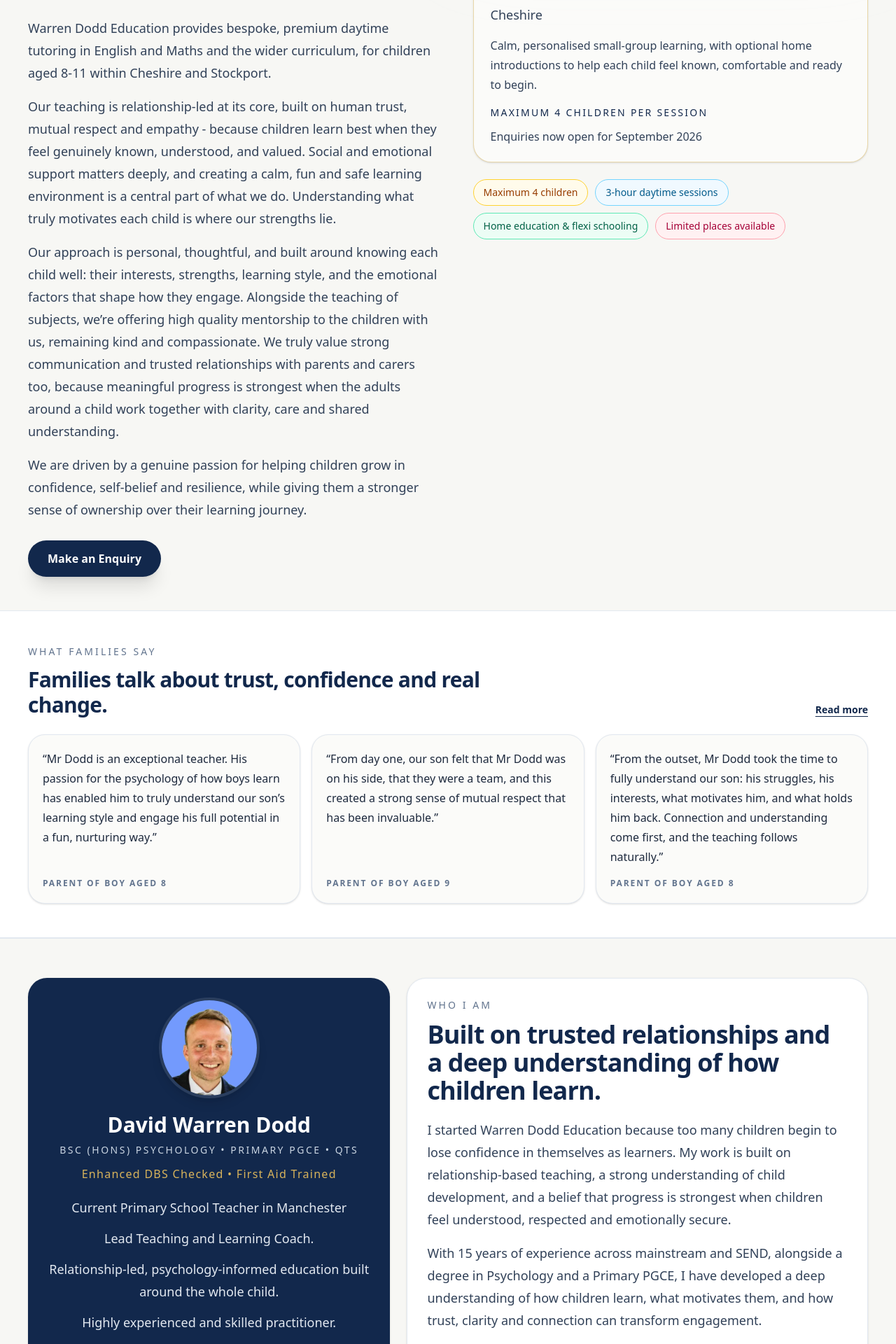
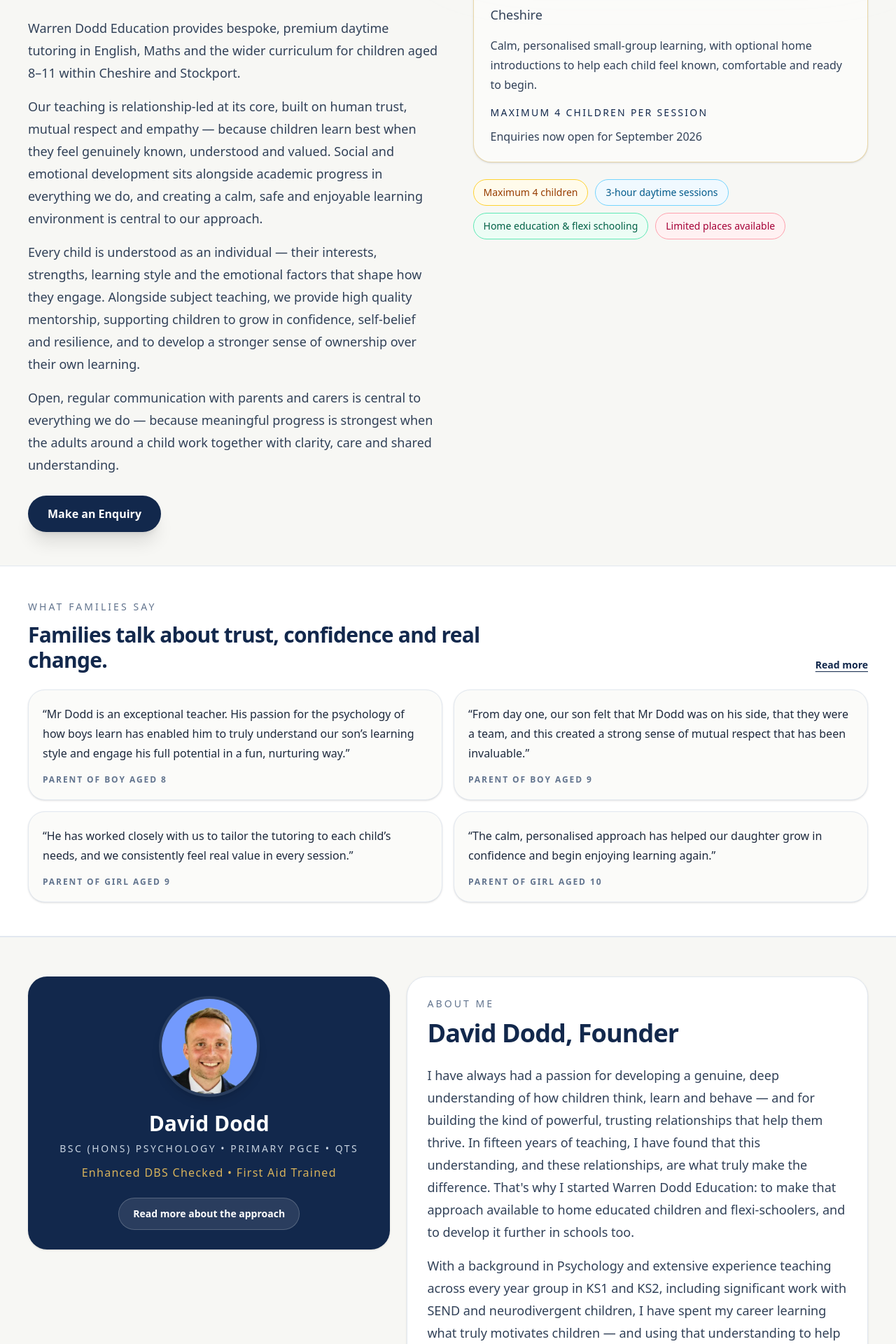
Before and after one commit to davedodd89-ai/warren-dodd-education, a Next.js app: page / in a window 1280 px wide. Shown: the part 800-2720 px from the top of the page at 70% size. Built offline with nearby package versions, Linux system fonts and the light colour scheme.

Commit message:
Update homepage with four testimonials

```diff
--- a/app/page.tsx
+++ b/app/page.tsx
@@ -15,16 +15,14 @@
     },
     {
       quote:
-        "From the outset, Mr Dodd took the time to fully understand our son: his struggles, his interests, what motivates him, and what holds him back. Connection and understanding come first, and the teaching follows naturally.",
-      source: "Parent of boy aged 8",
+        "He has worked closely with us to tailor the tutoring to each child’s needs, and we consistently feel real value in every session.",
+      source: "Parent of girl aged 9",
     },
-  ];
-
-  const whoIAmPoints = [
-    "15 years in primary education",
-    "BSc (Hons) Psychology, Primary PGCE and QTS",
-    "Experience across mainstream and SEND",
-    "Teaching shaped around the child, not just the curriculum",
+    {
+      quote:
+        "The calm, personalised approach has helped our daughter grow in confidence and begin enjoying learning again.",
+      source: "Parent of girl aged 10",
+    },
   ];
 
   const enquiryPoints = [
@@ -73,7 +71,7 @@
                 </div>
               </div>
 
-              <div className="hidden lg:block rounded-[1.6rem] border border-[#D8B35B]/50 bg-[#FBFBF9] p-5 shadow-sm lg:p-6">
+              <div className="hidden rounded-[1.6rem] border border-[#D8B35B]/50 bg-[#FBFBF9] p-5 shadow-sm lg:block lg:p-6">
                 <p className="text-xs uppercase tracking-[0.18em] text-slate-500 md:text-sm">
                   Launching soon
                 </p>
@@ -101,7 +99,7 @@
                 </p>
               </div>
 
-              <div className="hidden lg:flex flex-wrap gap-2.5">
+              <div className="hidden flex-wrap gap-2.5 lg:flex">
                 <span className="rounded-full border border-amber-300 bg-amber-50 px-3.5 py-2 text-xs text-amber-800 md:text-sm">
                   Maximum 4 children
                 </span>
@@ -135,36 +133,33 @@
 
             <p className="mt-6 max-w-3xl text-base leading-7 text-slate-700 md:text-lg md:leading-8">
               Warren Dodd Education provides bespoke, premium daytime tutoring
-              in English and Maths and the wider curriculum, for children aged
-              8-11 within Cheshire and Stockport.
+              in English, Maths and the wider curriculum for children aged 8–11
+              within Cheshire and Stockport.
             </p>
 
             <p className="mt-4 max-w-3xl text-base leading-7 text-slate-700 md:text-lg md:leading-8">
               Our teaching is relationship-led at its core, built on human
-              trust, mutual respect and empathy - because children learn best
-              when they feel genuinely known, understood, and valued. Social
-              and emotional support matters deeply, and creating a calm, fun and
-              safe learning environment is a central part of what we do.
-              Understanding what truly motivates each child is where our
-              strengths lie.
+              trust, mutual respect and empathy — because children learn best
+              when they feel genuinely known, understood and valued. Social and
+              emotional development sits alongside academic progress in
+              everything we do, and creating a calm, safe and enjoyable learning
+              environment is central to our approach.
             </p>
 
             <p className="mt-4 max-w-3xl text-base leading-7 text-slate-700 md:text-lg md:leading-8">
-              Our approach is personal, thoughtful, and built around knowing
-              each child well: their interests, strengths, learning style, and
-              the emotional factors that shape how they engage. Alongside the
-              teaching of subjects, we’re offering high quality mentorship to
-              the children with us, remaining kind and compassionate. We truly
-              value strong communication and trusted relationships with parents
-              and carers too, because meaningful progress is strongest when the
-              adults around a child work together with clarity, care and shared
-              understanding.
+              Every child is understood as an individual — their interests,
+              strengths, learning style and the emotional factors that shape how
+              they engage. Alongside subject teaching, we provide high quality
+              mentorship, supporting children to grow in confidence,
+              self-belief and resilience, and to develop a stronger sense of
+              ownership over their own learning.
             </p>
 
             <p className="mt-4 max-w-3xl text-base leading-7 text-slate-700 md:text-lg md:leading-8">
-              We are driven by a genuine passion for helping children grow in
-              confidence, self-belief and resilience, while giving them a
-              stronger sense of ownership over their learning journey.
+              Open, regular communication with parents and carers is central to
+              everything we do — because meaningful progress is strongest when
+              the adults around a child work together with clarity, care and
+              shared understanding.
             </p>
 
             <div className="mt-6 space-y-5 lg:hidden">
@@ -246,7 +241,7 @@
             </div>
           </div>
 
-          <div className="mt-6 grid gap-4 lg:grid-cols-3">
+          <div className="mt-6 grid gap-4 md:grid-cols-2">
             {testimonialSnippets.map((item) => (
               <div
                 key={item.quote}
@@ -281,13 +276,13 @@
               <div className="mx-auto h-32 w-32 overflow-hidden rounded-full border-4 border-white/10 shadow-lg md:h-36 md:w-36">
                 <img
                   src="/hero.jpg"
-                  alt="David Warren Dodd"
+                  alt="David Dodd"
                   className="h-full w-full object-cover"
                 />
               </div>
 
               <h2 className="mt-5 text-center text-2xl font-semibold md:text-3xl">
-                David Warren Dodd
+                David Dodd
               </h2>
 
               <p className="mt-2 text-center text-xs uppercase tracking-[0.18em] text-slate-300 md:text-sm">
@@ -297,16 +292,6 @@
               <p className="mt-3 text-center text-sm font-medium tracking-[0.08em] text-[#D8B35B] md:text-base">
                 Enhanced DBS Checked • First Aid Trained
               </p>
-
-              <ul className="mt-5 space-y-3 text-center text-base leading-7 text-slate-200 md:text-lg md:leading-8">
-                <li>Current Primary School Teacher in Manchester</li>
-                <li>Lead Teaching and Learning Coach.</li>
-                <li>
-                  Relationship-led, psychology-informed education built around
-                  the whole child.
-                </li>
-                <li>Highly experienced and skilled practitioner.</li>
-              </ul>
 
               <div className="mt-6 text-center">
                 <Link
@@ -320,48 +305,57 @@
 
             <div className="rounded-[1.7rem] border border-slate-200 bg-white p-7 shadow-sm">
               <p className="text-xs uppercase tracking-[0.22em] text-slate-500 md:text-sm">
-                Who I am
+                About me
               </p>
 
               <h2 className="mt-3 text-2xl font-semibold tracking-tight text-[#12284C] md:text-4xl">
-                Built on trusted relationships and a deep understanding of how
-                children learn.
+                David Dodd, Founder
               </h2>
 
-              <p className="mt-5 text-base leading-7 text-slate-700 md:text-lg md:leading-8">
-                I started Warren Dodd Education because too many children begin
-                to lose confidence in themselves as learners. My work is built
-                on relationship-based teaching, a strong understanding of child
-                development, and a belief that progress is strongest when
-                children feel understood, respected and emotionally secure.
+              <p className="mt-6 text-base leading-7 text-slate-700 md:text-lg md:leading-8">
+                I have always had a passion for developing a genuine, deep
+                understanding of how children think, learn and behave — and for
+                building the kind of powerful, trusting relationships that help
+                them thrive. In fifteen years of teaching, I have found that
+                this understanding, and these relationships, are what truly make
+                the difference. That's why I started Warren Dodd Education: to
+                make that approach available to home educated children and
+                flexi-schoolers, and to develop it further in schools too.
               </p>
 
               <p className="mt-4 text-base leading-7 text-slate-700 md:text-lg md:leading-8">
-                With 15 years of experience across mainstream and SEND,
-                alongside a degree in Psychology and a Primary PGCE, I have
-                developed a deep understanding of how children learn, what
-                motivates them, and how trust, clarity and connection can
-                transform engagement.
+                With a background in Psychology and extensive experience
+                teaching across every year group in KS1 and KS2, including
+                significant work with SEND and neurodivergent children, I have
+                spent my career learning what truly motivates children — and
+                using that understanding to help them feel safe, capable and
+                ready to engage. That work has taken me beyond the classroom
+                too: leading staff development on behaviour and coaching
+                colleagues on relationship-led teaching within the North
+                Manchester Primary Federation, alongside Oracy development work
+                with Cambridge University and contributing to school improvement
+                at a senior level.
               </p>
 
               <p className="mt-4 text-base leading-7 text-slate-700 md:text-lg md:leading-8">
-                I make every effort to understand the child in front of me -
-                their strengths, their interests, their barriers, and the way
-                they learn best. This is why the work is not just about
-                tutoring. It is about creating the kind of environment where
-                children can feel capable again and begin to thrive.
+                What I bring into every session is warmth, calm, humour and care
+                — because I know that children learn best when they feel known.
               </p>
 
-              <div className="mt-6 grid gap-3">
-                {whoIAmPoints.map((item) => (
-                  <div
-                    key={item}
-                    className="rounded-2xl border border-slate-200 bg-[#FBFBF9] px-4 py-3.5 text-sm text-slate-800 shadow-sm md:text-base"
-                  >
-                    {item}
-                  </div>
-                ))}
-              </div>
+              <p className="mt-4 text-base leading-7 text-slate-700 md:text-lg md:leading-8">
+                That understanding — of child development, motivation and
+                relationship — is the foundation Warren Dodd Education is built
+                on.
+              </p>
+
+              <p className="mt-4 text-base leading-7 text-slate-700 md:text-lg md:leading-8">
+                Working closely with parents and carers is something I value
+                deeply — open, regular communication has been one of the most
+                powerful tools in my extensive experience in helping children
+                make progress socially, emotionally and educationally, and in
+                supporting them as they prepare for the next stage — whether
+                that is high school or continued home education.
+              </p>
             </div>
           </div>
         </div>
```
